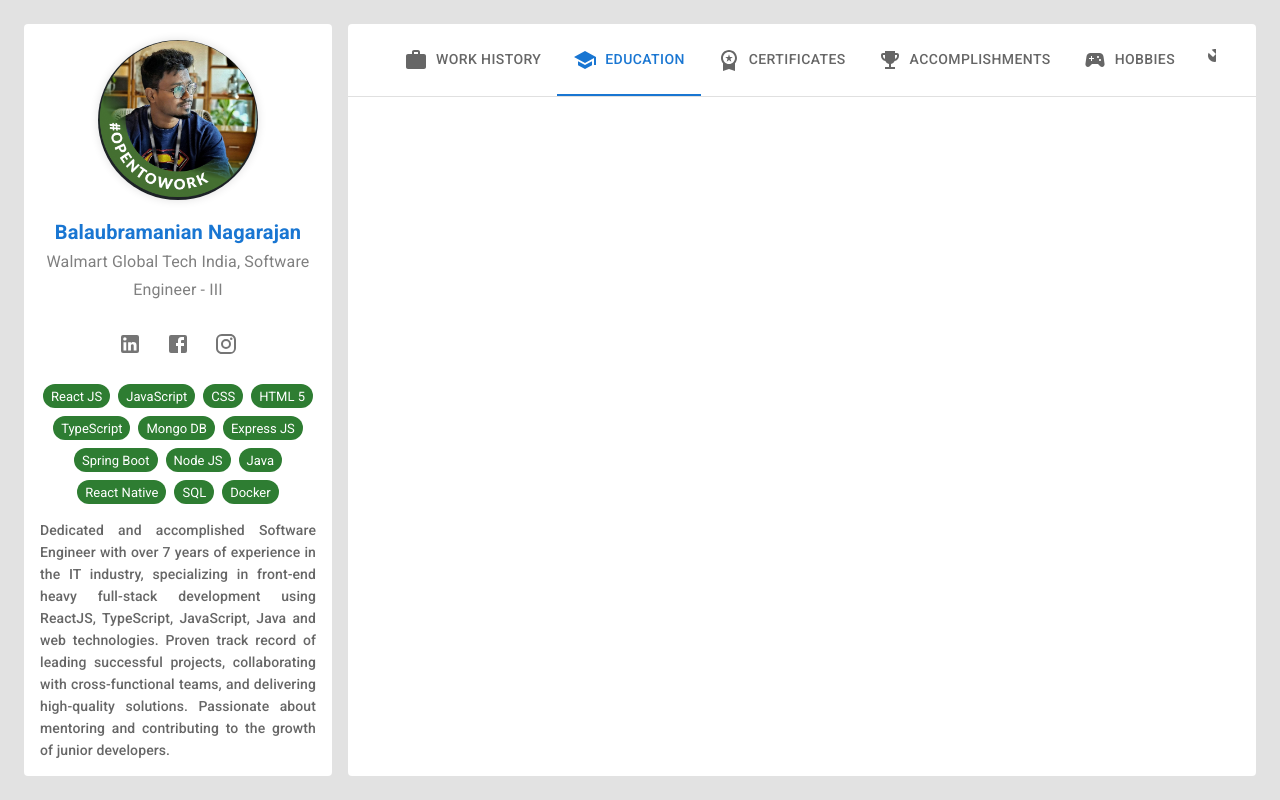
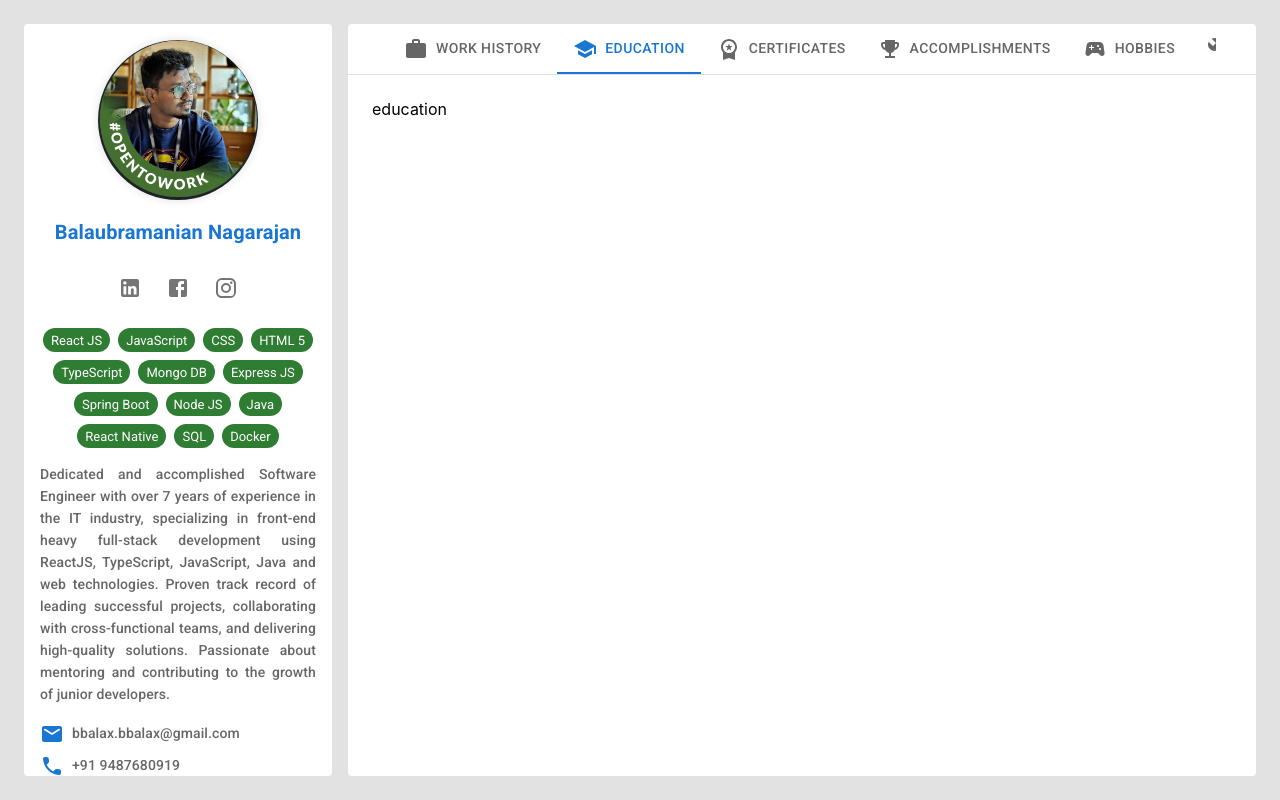
Before and after one commit to balaSpyrus/portfolio, a React (Create React App) app: page / in a window 1280 px wide. Both pictures are taken after a click on the tab "EDUCATION". Built offline with nearby package versions, Linux system fonts and the light colour scheme.

Commit message:
minor changes

```diff
--- a/package.json
+++ b/package.json
@@ -35,7 +35,7 @@
         "build": "react-scripts build",
         "test": "react-scripts test",
         "eject": "react-scripts eject",
-        "format": "prettier --write './**/*.{js,jsx,ts,tsx,css,json}' --ignore-path ./.prettierignore --config ./.prettierrc.json"
+        "format": "prettier --write ./**/*.{js,jsx,ts,tsx,css,json} --ignore-path ./.prettierignore --config ./.prettierrc.json"
     },
     "eslintConfig": {
         "extends": [
--- a/public/profile.json
+++ b/public/profile.json
@@ -73,7 +73,7 @@
         "work": [
             {
                 "from": 1590949800000,
-                "to": null,
+                "to": 1659378600000,
                 "company": "Walmart Global Tech India",
                 "designation": "Software Engineer - III",
                 "workNotes": [
--- a/src/App.tsx
+++ b/src/App.tsx
@@ -1,4 +1,4 @@
-import { Grid, Slide, Theme } from '@mui/material';
+import { CircularProgress, Grid, Theme } from '@mui/material';
 import makeStyles from '@mui/styles/makeStyles';
 import { useEffect, useState } from 'react';
 import './App.scss';
@@ -69,7 +69,13 @@
     }, []);
 
     if (!profileData) {
-        return <>Loading</>;
+        return (
+            <Grid container height={'100%'} alignItems={'center'} justifyContent={'center'}>
+                <Grid item>
+                    <CircularProgress size={'5rem'} />
+                </Grid>
+            </Grid>
+        );
     }
 
     return (
--- a/src/components/contentSection.tsx
+++ b/src/components/contentSection.tsx
@@ -42,7 +42,7 @@
         case 'work':
             return <WorkHistorySection />;
         default:
-            return <></>;
+            return <span>{value}</span>;
     }
 };
 
@@ -57,6 +57,10 @@
                 flexDirection: 'column',
             },
         },
+    },
+    tab: {
+        minHeight: 50,
+        maxHeight: 50,
     },
 }));
 
@@ -91,6 +95,7 @@
                                     iconPosition="start"
                                     {...getLabel(each as TabSectionType)}
                                     value={each}
+                                    className={classes.tab}
                                 />
                             ))}
                         </TabList>
```
Also changed, not shown: src/index.tsx (+4 -3 lines).
